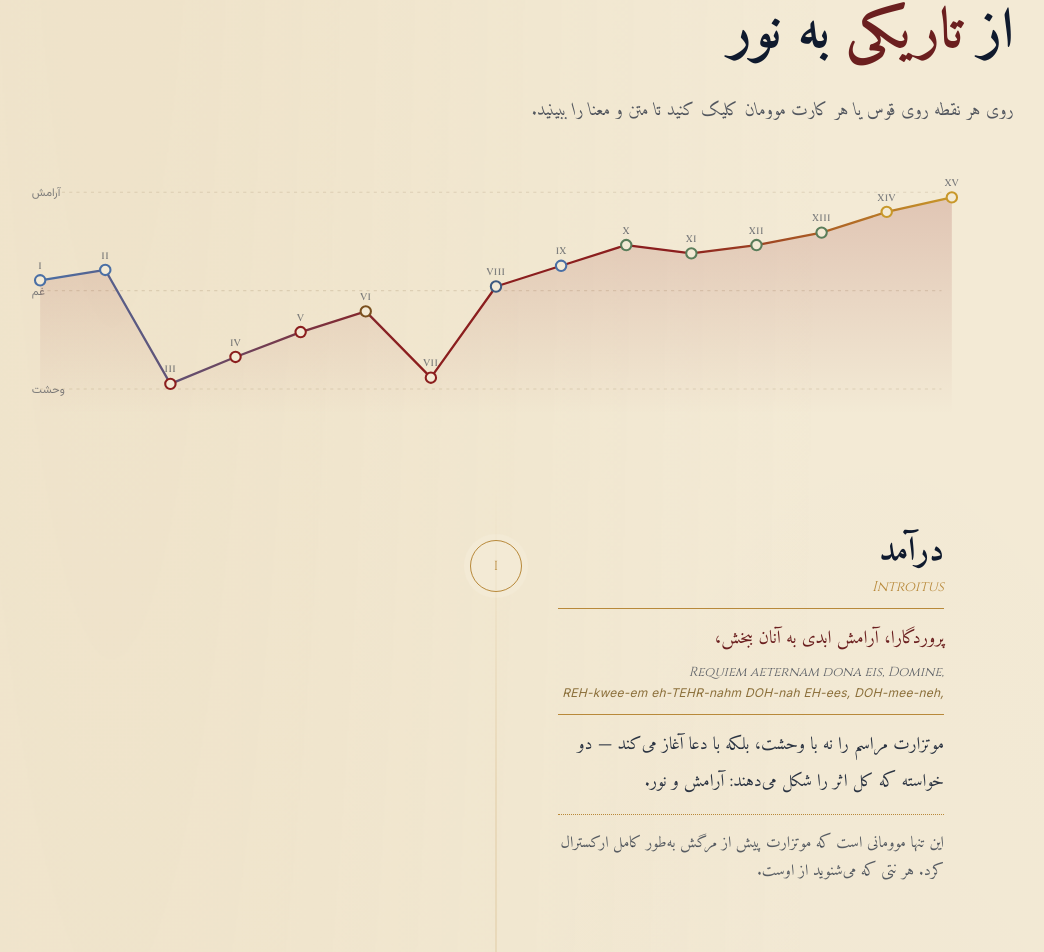
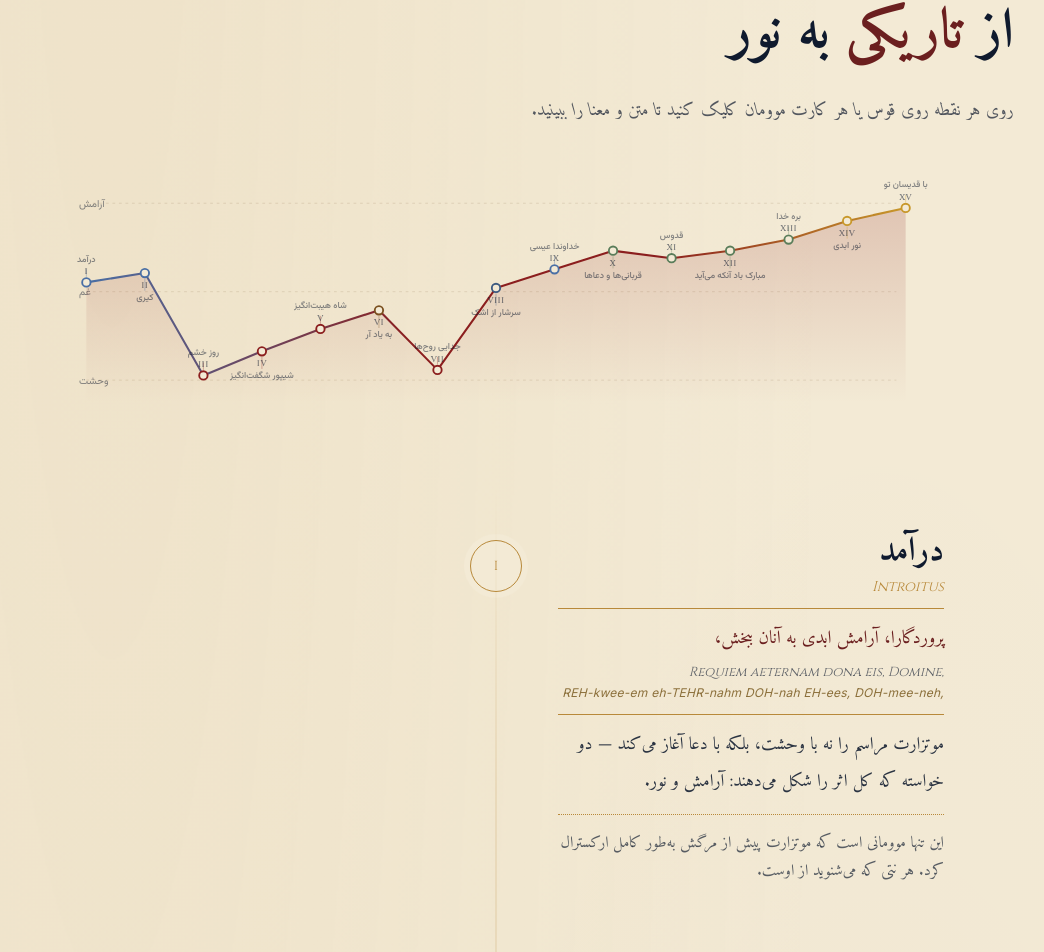
Before and after one commit to AminTheEconomist/mozart-deploy, a React (Vite) app: page / in a window 1280 px wide. Shown: the part 1549-2501 px from the top of the page, without its empty margins (144-1188 px from the left). Built offline with nearby package versions, Linux system fonts and the light colour scheme.

Commit message:
Chart: bring movement titles back, alternating above/below Roman numerals with connector ticks; expand viewBox for headroom

```diff
--- a/src/components.jsx
+++ b/src/components.jsx
@@ -89,7 +89,7 @@ export function ArcSVG({ selected, onSelect, lang, light = false, bgColor }) {
   const bg = bgColor ?? (light ? "#f3ead5" : "#080705");
   const labels = STR[lang].arcLabels;
   return (
-    <svg viewBox="0 0 1000 260" style={{ width: "100%", height: "100%" }}>
+    <svg viewBox="-10 -15 1020 290" style={{ width: "100%", height: "100%" }}>
       <defs>
         <linearGradient id="ag2" x1="0" x2="1" y1="0" y2="0">
           <stop offset="0%" stopColor="#4a6fa5" /><stop offset="40%" stopColor="#8b1e1e" />
@@ -110,21 +110,21 @@ export function ArcSVG({ selected, onSelect, lang, light = false, bgColor }) {
       <path d={path} fill="none" stroke="url(#ag2)" strokeWidth="2.2" strokeLinejoin="round" />
       {arcPoints.map((p, i) => {
         const sel = selected?.latin === p.m.latin;
-        const labelAbove = i % 2 === 0;
+        const above = i % 2 === 0;
+        const numeralY = above ? p.y - 9 : p.y + 16;
+        const titleY  = above ? p.y - 22 : p.y + 29;
         return (
           <g key={i} onClick={() => onSelect(p.m)} style={{ cursor: "pointer" }}>
-            <circle cx={p.x} cy={p.y} r={sel ? 10 : 5} fill={sel ? p.m.color : bg} stroke={p.m.color} strokeWidth="2" style={{ transition: "r .2s,fill .2s" }} />
-            {/* Always-visible Roman numeral — small, tidy, never overlaps */}
-            <text x={p.x} y={p.y - 11} textAnchor="middle" fill={sel ? p.m.color : tc}
+            {/* Tiny connector tick from circle to its label band */}
+            <line x1={p.x} y1={above ? p.y - 6 : p.y + 6} x2={p.x} y2={above ? p.y - 14 : p.y + 19}
+              stroke={p.m.color} strokeOpacity={sel ? 0.9 : 0.35} strokeWidth="1" />
+            <circle cx={p.x} cy={p.y} r={sel ? 9 : 4.5} fill={sel ? p.m.color : bg} stroke={p.m.color} strokeWidth="2" style={{ transition: "r .2s,fill .2s" }} />
+            {/* Roman numeral */}
+            <text x={p.x} y={numeralY} textAnchor="middle" fill={sel ? p.m.color : tc}
               style={{ fontFamily: "'Cinzel',serif", fontSize: 9, fontWeight: 600, letterSpacing: ".05em", pointerEvents: "none" }}>{p.m.num}</text>
-            {/* Full title appears only for the selected point, alternating above/below */}
-            {sel && (
-              <g>
-                <rect x={p.x - 50} y={labelAbove ? p.y - 32 : p.y + 14} width="100" height="18" rx="3" fill={bg} opacity="0.92" />
-                <text x={p.x} y={labelAbove ? p.y - 19 : p.y + 27} textAnchor="middle" fill={p.m.color}
-                  style={{ fontFamily: "Vazirmatn,Inter,Tahoma,sans-serif", fontSize: 11, fontWeight: 700, pointerEvents: "none" }}>{p.m[lang].title}</text>
-              </g>
-            )}
+            {/* Movement title — always visible, alternating above/below */}
+            <text x={p.x} y={titleY} textAnchor="middle" fill={sel ? p.m.color : tc}
+              style={{ fontFamily: "Vazirmatn,Inter,Tahoma,sans-serif", fontSize: 9.5, fontWeight: sel ? 700 : 500, pointerEvents: "none" }}>{p.m[lang].title}</text>
           </g>
         );
       })}
```
Also changed, not shown: .claude/settings.local.json.
